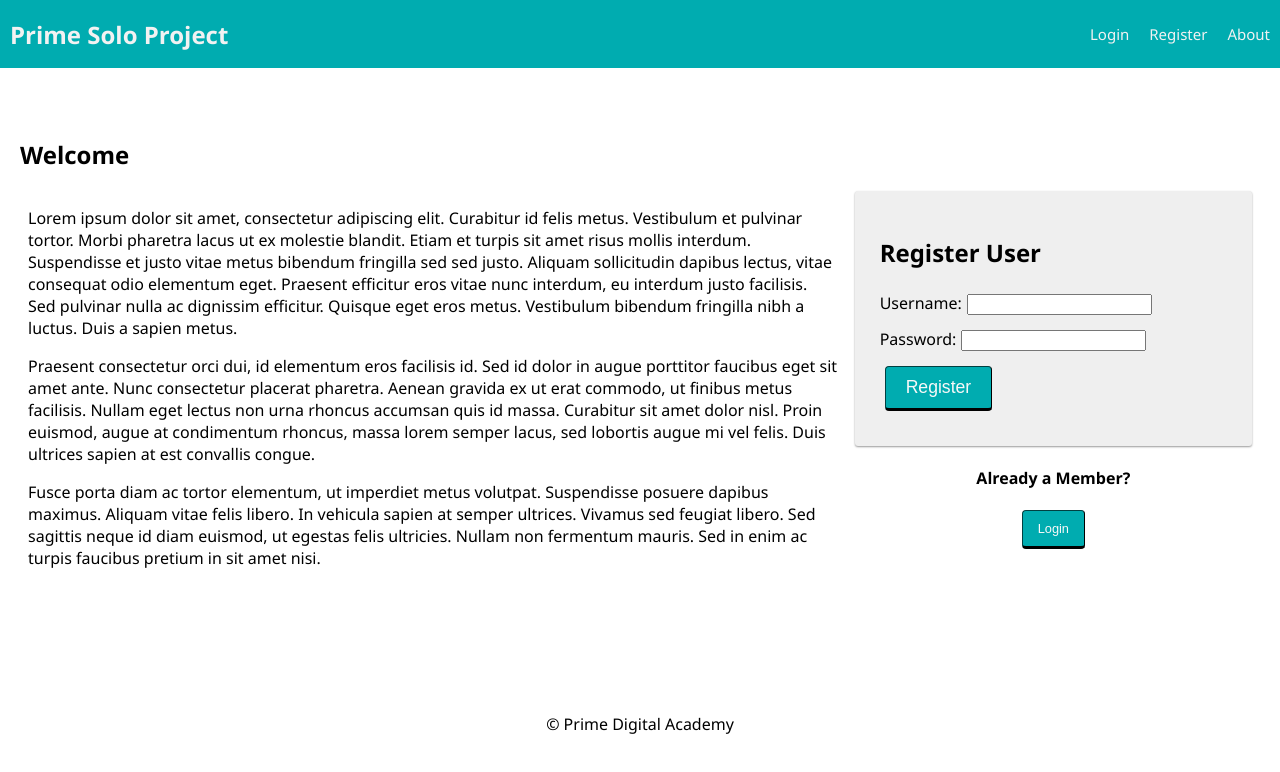
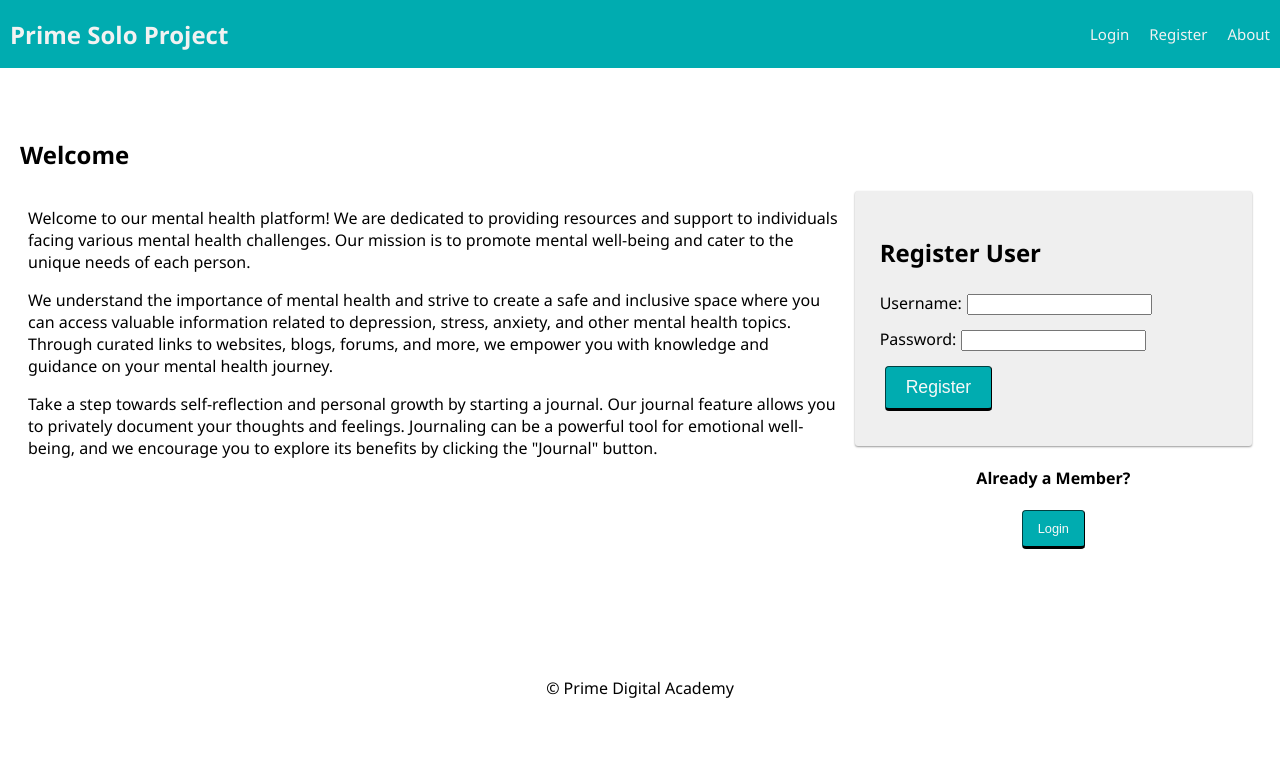
Before and after one commit to Empuyrl/Mental-Health-For-You, a React (Create React App) app: page /notebook#/home in a window 1280 px wide. Shown: the top 772 px of the page. Built offline with nearby package versions, Linux system fonts and the light colour scheme; no server answers.

Commit message:
base landing page

```diff
--- a/src/components/Pages/LandingPage/LandingPage.jsx
+++ b/src/components/Pages/LandingPage/LandingPage.jsx
@@ -1,7 +1,6 @@
 import React, { useState } from 'react';
 import { useHistory } from 'react-router-dom';
 import './LandingPage.css';
-import JournalButton from '../../JournalModal/JournalButton';
 
 // CUSTOM COMPONENTS
 import RegisterForm from '../RegisterPage/RegisterForm';
@@ -21,35 +20,15 @@ function LandingPage() {
       <div className="grid">
         <div className="grid-col grid-col_8">
           <p>
-            Lorem ipsum dolor sit amet, consectetur adipiscing elit. Curabitur
-            id felis metus. Vestibulum et pulvinar tortor. Morbi pharetra lacus
-            ut ex molestie blandit. Etiam et turpis sit amet risus mollis
-            interdum. Suspendisse et justo vitae metus bibendum fringilla sed
-            sed justo. Aliquam sollicitudin dapibus lectus, vitae consequat odio
-            elementum eget. Praesent efficitur eros vitae nunc interdum, eu
-            interdum justo facilisis. Sed pulvinar nulla ac dignissim efficitur.
-            Quisque eget eros metus. Vestibulum bibendum fringilla nibh a
-            luctus. Duis a sapien metus.
+            Welcome to our mental health platform! We are dedicated to providing resources and support to individuals facing various mental health challenges. Our mission is to promote mental well-being and cater to the unique needs of each person.
           </p>
 
           <p>
-            Praesent consectetur orci dui, id elementum eros facilisis id. Sed
-            id dolor in augue porttitor faucibus eget sit amet ante. Nunc
-            consectetur placerat pharetra. Aenean gravida ex ut erat commodo, ut
-            finibus metus facilisis. Nullam eget lectus non urna rhoncus
-            accumsan quis id massa. Curabitur sit amet dolor nisl. Proin
-            euismod, augue at condimentum rhoncus, massa lorem semper lacus, sed
-            lobortis augue mi vel felis. Duis ultrices sapien at est convallis
-            congue.
+            We understand the importance of mental health and strive to create a safe and inclusive space where you can access valuable information related to depression, stress, anxiety, and other mental health topics. Through curated links to websites, blogs, forums, and more, we empower you with knowledge and guidance on your mental health journey.
           </p>
 
           <p>
-            Fusce porta diam ac tortor elementum, ut imperdiet metus volutpat.
-            Suspendisse posuere dapibus maximus. Aliquam vitae felis libero. In
-            vehicula sapien at semper ultrices. Vivamus sed feugiat libero. Sed
-            sagittis neque id diam euismod, ut egestas felis ultricies. Nullam
-            non fermentum mauris. Sed in enim ac turpis faucibus pretium in sit
-            amet nisi.
+            Take a step towards self-reflection and personal growth by starting a journal. Our journal feature allows you to privately document your thoughts and feelings. Journaling can be a powerful tool for emotional well-being, and we encourage you to explore its benefits by clicking the "Journal" button.
           </p>
         </div>
         <div className="grid-col grid-col_4">
```
